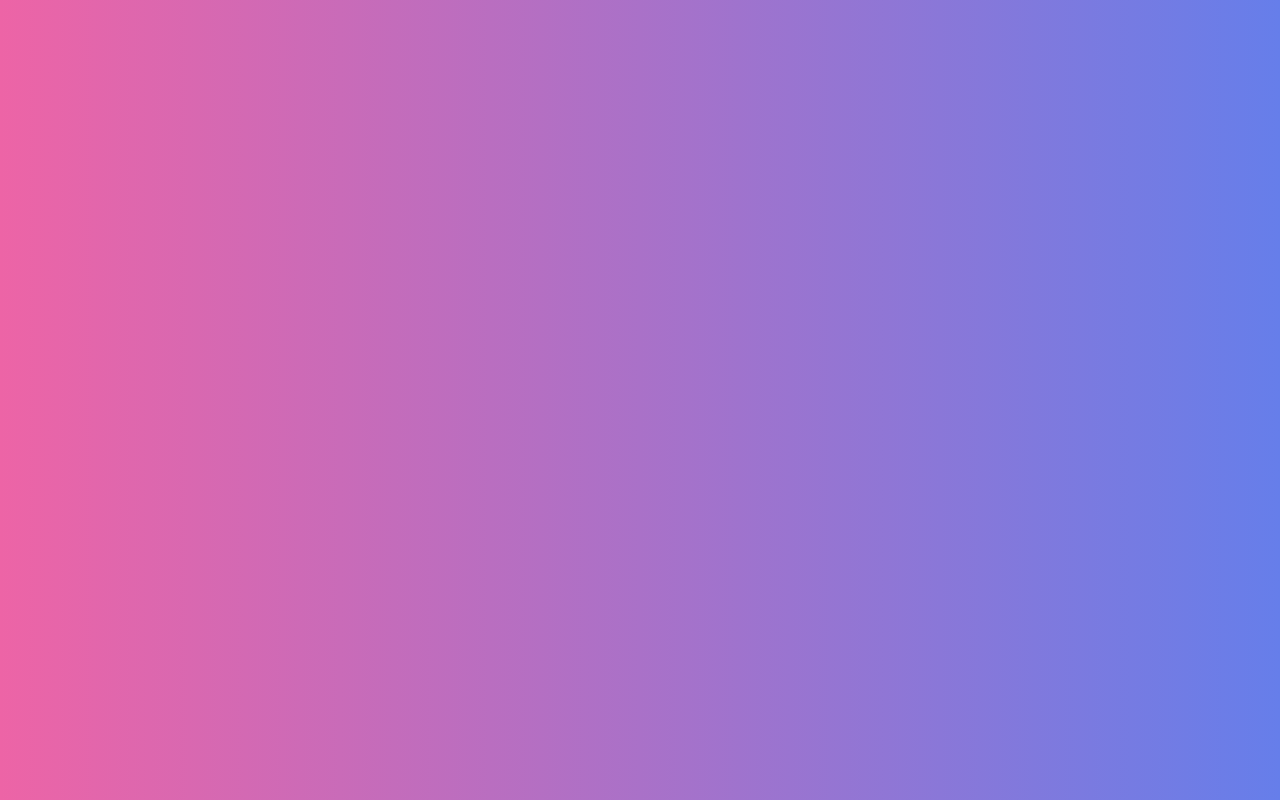
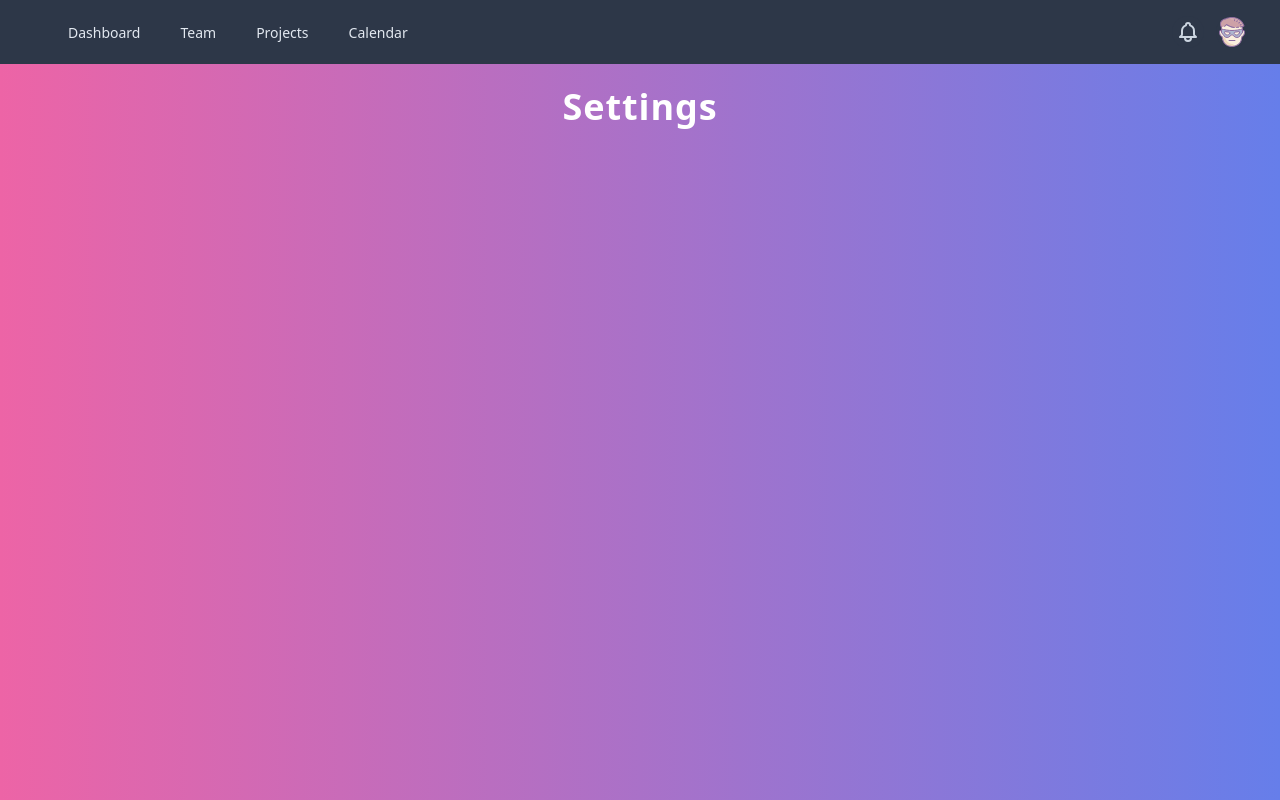
Before and after one commit to frederikagger/node-exam-frontend, a Nuxt app: page /settings in a window 1280 px wide. Before the commit this address had no page. Built offline with nearby package versions, Linux system fonts and the light colour scheme; no server answers.

Commit message:
new pages created

```diff
--- /dev/null
+++ b/pages/profile/index.vue
@@ -0,0 +1,20 @@
+<template>
+  <div>
+    <Header />
+    <div class="container mx-auto">
+        <h1 class="text-center text-white font-semibold tracking-wide text-2xl md:text-4xl mt-4">Profile</h1>
+        <h3 class="">Name: {{user.name}}</h3>
+
+    </div>
+  </div>
+</template>
+
+<script>
+import Header from "../../components/Header.vue";
+export default {
+  components: { Header },
+    middleware: "auth",
+};
+</script>
+
+<style></style>
--- /dev/null
+++ b/pages/settings/index.vue
@@ -0,0 +1,18 @@
+<template>
+  <div>
+    <Header />
+    <div class="container mx-auto">
+        <h1 class="text-center text-white font-semibold tracking-wide text-2xl md:text-4xl mt-4">Settings</h1>
+    </div>
+  </div>
+</template>
+
+<script>
+import Header from "../../components/Header.vue";
+export default {
+  components: { Header },
+    middleware: "auth",
+};
+</script>
+
+<style></style>
```
